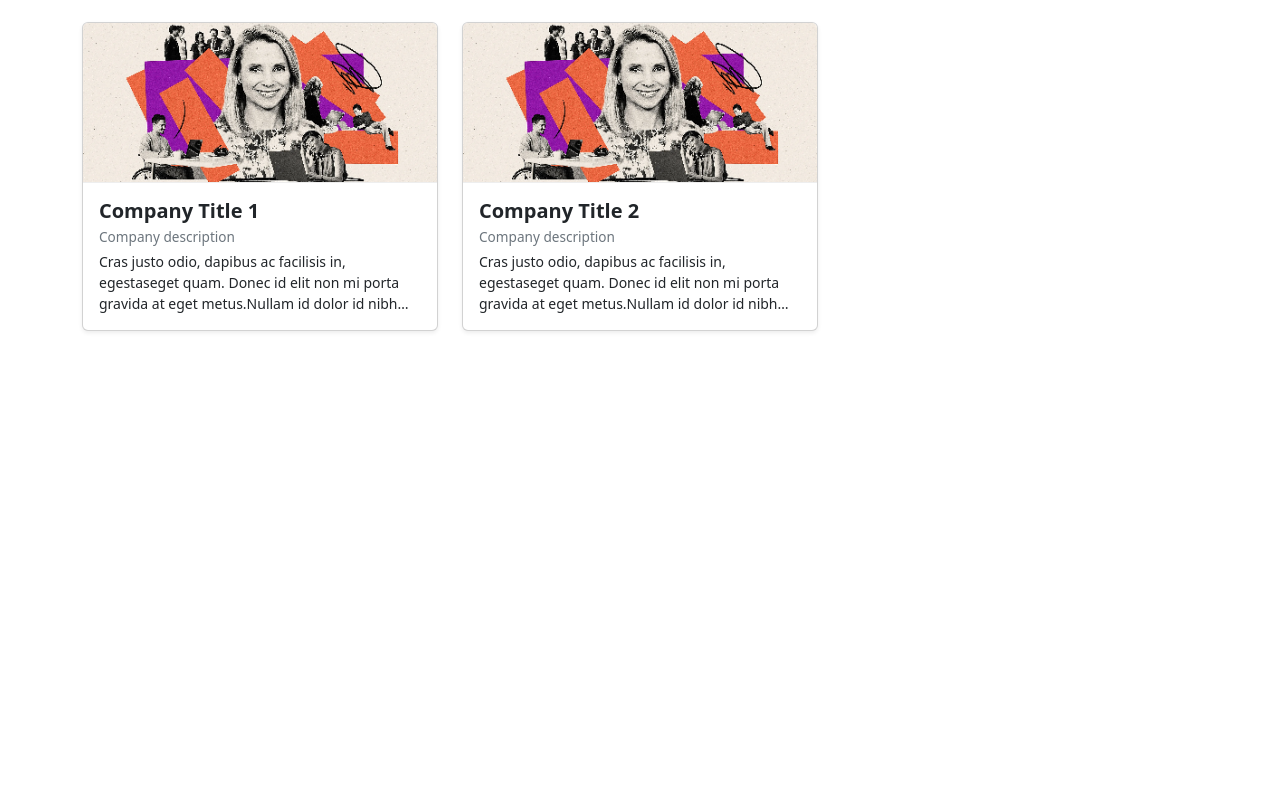
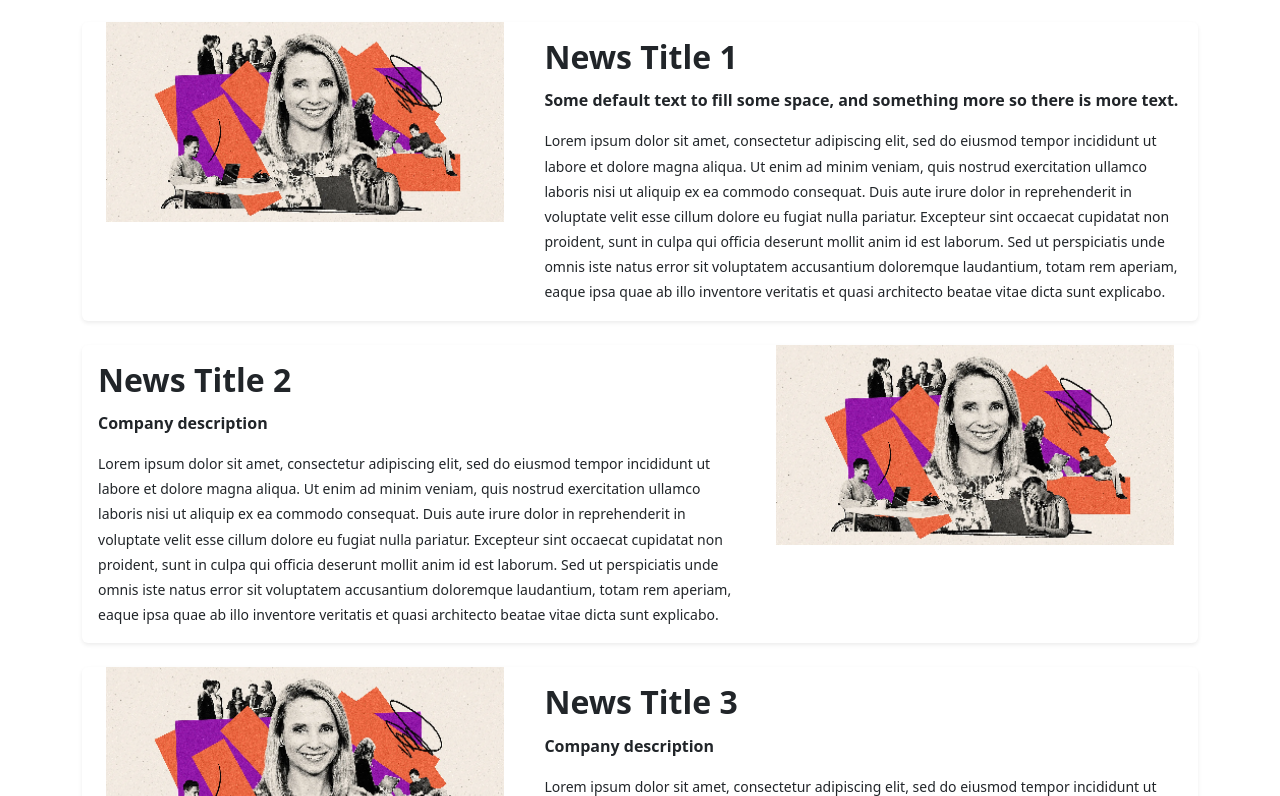
Before and after one commit to chenzhen40404/WebApp, a Vue app: page / in a window 1280 px wide. Shown: the part 984-1780 px from the top of the page. Before the commit the page ends 1339 px from the top, so only its background shows below. Built offline with nearby package versions, Linux system fonts and the light colour scheme.

Commit message:
增删改查

```diff
--- a/src/components/CompanyCard.vue
+++ b/src/components/CompanyCard.vue
@@ -1,62 +1,119 @@
 <template>
-  <div class="card shadow-sm w-100" role="region" aria-label="Company Info">
+  <div class="card shadow-sm w-100" :class="{ 'flex-row-reverse': isEven }" role="region" aria-label="Company Info">
+    <div class="image-container">
       <img
         v-if="company.img"
         :src="getImageUrl(company.img)"
         alt="Company Image"
-      class="card-img-top"
+        class="company-img"
       />
-    <div class="card-body d-flex flex-column">
-      <h5 class="card-title fw-bold">{{ company.title }}</h5>
-      <p class="card-subtitle text-muted description-text">{{ company.description }}</p>
+    </div>
+    <div class="content-container">
+      <div class="card-body">
+        <h3 class="card-title fw-bold mb-3">{{ company.title }}</h3>
+        <p class="card-subtitle fw-bold description-text mb-3">{{ company.description }}</p>
         <p class="card-text content-text">{{ company.content }}</p>
+      </div>
     </div>
   </div>
 </template>
 
 <script setup>
-defineProps({
-  company: Object
+import { computed } from 'vue';
+
+const props = defineProps({
+  company: Object,
+  index: Number,
 });
 
 function getImageUrl(relativePath) {
   if (!relativePath) return '';
   return new URL(`${relativePath}`, import.meta.url).href;
 }
+
+const isEven = computed(() => {
+  console.log('Index:', props.index, 'Is Even:', props.index % 2 === 1); // 调试
+  return props.index % 2 === 1;
+});
 </script>
 
 <style scoped>
 .card {
+  border: none;
   display: flex;
-  flex-direction: column;
-  min-height: 300px;
+  flex-direction: row;
+  min-height: 250px;
 }
 
-.card-img-top {
-  max-height: 160px;
+.card.flex-row-reverse {
+  flex-direction: row-reverse; /* 宽屏下奇数行反转 */
+}
+
+.image-container {
+  flex: 0 0 40%;
+  padding: 0 1.5rem;
+}
+
+.content-container {
+  flex: 0 0 60%;
+  display: flex;
+  align-items: center;
+}
+
+.company-img {
+  width: 100%;
+  height: 200px;
   object-fit: cover;
-  border-bottom: 1px solid #eee;
+  border: none;
+}
+
+.card-title {
+  font-size: 2rem;
 }
 
 .description-text {
-  font-size: 0.85rem;
-  margin-bottom: 0.25rem;
+  font-size: 1rem;
+  font-weight: bold;
 }
 
 .content-text {
   font-size: 0.875rem;
-  margin-bottom: 0.25rem;
-  overflow: hidden;
-  text-overflow: ellipsis;
-  display: -webkit-box;
-  -webkit-box-orient: vertical;
-  -webkit-line-clamp: 3;
-  line-clamp: 3;
+  line-height: 1.8;
+}
+
+@media (max-width: 767px) {
+  .card,
+  .card.flex-row-reverse {
+    display: flex !important;
+    flex-direction: column !important;
+    flex-wrap: nowrap !important;
+    transition: flex-direction 0.3s ease;
+  }
+
+  .image-container {
+    flex: 0 0 auto;
+    padding: 0;
+    margin-bottom: 1rem;
+    order: 1 !important; /* 强制图片在上 */
+  }
+
+  .content-container {
+    flex: 0 0 auto;
+    order: 2 !important; /* 强制内容在下 */
+  }
+
+  .company-img {
+    height: 150px;
+  }
 }
 
 @media (max-width: 576px) {
-  .card-img-top {
-    max-height: 120px;
+  .company-img {
+    height: 120px;
+  }
+
+  .card-title {
+    font-size: 1.5rem;
   }
 }
 </style>
--- a/src/views/KanbanView.vue
+++ b/src/views/KanbanView.vue
@@ -11,8 +11,32 @@
         v-for="task in filteredTasks"
         :key="task.id"
       >
-        <TaskCard :task="task" @start="startTask" @completed="completeTask" @back="backTask" @remove="removeTask" />
+        <TaskCard :task="task" @start="startTask" @completed="completeTask" @back="backTask" @remove="removeTask" @update:task="updateTask" />
       </div>
+      <div v-if="activeTab === 'todo'" class="col-12 col-sm-6 col-md-4 col-lg-3 d-flex justify-content-center mb-4">
+            <div class="card p-3 w-100 shadow-sm">
+                <button class="btn btn-outline-primary w-100" @click="toggleForm" v-if="!showForm">+ 添加任务</button>
+
+                <form v-if="showForm" @submit.prevent="addNewTask">
+                <div class="mb-2">
+                    <input v-model="newTask.title" type="text" class="form-control" placeholder="标题" required />
+                </div>
+                <div class="mb-2">
+                    <input v-model="newTask.description" type="text" class="form-control" placeholder="描述" required/>
+                </div>
+                <div class="mb-2">
+                    <textarea v-model="newTask.content" class="form-control" placeholder="内容" rows="3" required></textarea>
+                </div>
+                <div class="mb-2">
+                    <input v-model="newTask.image" type="text" class="form-control" placeholder="图片路径 (如 /img/picture.png)"  required/>
+                </div>
+                <div class="d-flex justify-content-between">
+                    <button type="submit" class="btn btn-sm btn-primary">提交</button>
+                    <button type="button" class="btn btn-sm btn-secondary" @click="toggleForm">取消</button>
+                </div>
+                </form>
+            </div>
+        </div>
     </div>
 
     <!-- 公司区域 -->
@@ -22,11 +46,11 @@
         <p>暂无公司</p>
       </div>
       <div
-        class="col-12 col-sm-12 col-md-6 col-lg-4 d-flex justify-content-center mb-4"
-        v-for="company in companies"
+        class="col-12 mb-4"
+        v-for="(company, index) in companies"
         :key="company.id"
       >
-        <CompanyCard :company="company" />
+        <CompanyCard :company="company" :index="index" />
       </div>
     </div>
   </div>
@@ -178,16 +202,23 @@ const tasks = ref([
 const companies = ref([
   {
     id: 1,
-    title: 'Company Title 1',
-    description: 'Company description',
-    content: 'Cras justo odio, dapibus ac facilisis in, egestaseget quam. Donec id elit non mi porta gravida at eget metus.Nullam id dolor id nibh ultri ...',
+    title: 'News Title 1',
+    description: 'Some default text to fill some space, and something more so there is more text.',
+    content: 'Lorem ipsum dolor sit amet, consectetur adipiscing elit, sed do eiusmod tempor incididunt ut labore et dolore magna aliqua. Ut enim ad minim veniam, quis nostrud exercitation ullamco laboris nisi ut aliquip ex ea commodo consequat. Duis aute irure dolor in reprehenderit in voluptate velit esse cillum dolore eu fugiat nulla pariatur. Excepteur sint occaecat cupidatat non proident, sunt in culpa qui officia deserunt mollit anim id est laborum. Sed ut perspiciatis unde omnis iste natus error sit voluptatem accusantium doloremque laudantium, totam rem aperiam, eaque ipsa quae ab illo inventore veritatis et quasi architecto beatae vitae dicta sunt explicabo.',
     img: '/img/new.png'
   },
   {
     id: 2,
-    title: 'Company Title 2',
+    title: 'News Title 2',
     description: 'Company description',
-    content: 'Cras justo odio, dapibus ac facilisis in, egestaseget quam. Donec id elit non mi porta gravida at eget metus.Nullam id dolor id nibh ultri ...',
+    content: 'Lorem ipsum dolor sit amet, consectetur adipiscing elit, sed do eiusmod tempor incididunt ut labore et dolore magna aliqua. Ut enim ad minim veniam, quis nostrud exercitation ullamco laboris nisi ut aliquip ex ea commodo consequat. Duis aute irure dolor in reprehenderit in voluptate velit esse cillum dolore eu fugiat nulla pariatur. Excepteur sint occaecat cupidatat non proident, sunt in culpa qui officia deserunt mollit anim id est laborum. Sed ut perspiciatis unde omnis iste natus error sit voluptatem accusantium doloremque laudantium, totam rem aperiam, eaque ipsa quae ab illo inventore veritatis et quasi architecto beatae vitae dicta sunt explicabo.',
+    img: '/img/new.png'
+  },
+  {
+    id: 3,
+    title: 'News Title 3',
+    description: 'Company description',
+    content: 'Lorem ipsum dolor sit amet, consectetur adipiscing elit, sed do eiusmod tempor incididunt ut labore et dolore magna aliqua. Ut enim ad minim veniam, quis nostrud exercitation ullamco laboris nisi ut aliquip ex ea commodo consequat. Duis aute irure dolor in reprehenderit in voluptate velit esse cillum dolore eu fugiat nulla pariatur. Excepteur sint occaecat cupidatat non proident, sunt in culpa qui officia deserunt mollit anim id est laborum. Sed ut perspiciatis unde omnis iste natus error sit voluptatem accusantium doloremque laudantium, totam rem aperiam, eaque ipsa quae ab illo inventore veritatis et quasi architecto beatae vitae dicta sunt explicabo.',
     img: '/img/new.png'
   }
 ]);
@@ -211,6 +242,46 @@ const taskTitle = computed(() => {
       return 'All Tasks';
   }
 });
+
+const showForm = ref(false);
+const newTask = ref({
+  title: '',
+  description: '',
+  content: '',
+  image: ''
+});
+
+function toggleForm() {
+  showForm.value = !showForm.value;
+}
+
+function addNewTask() {
+  if (!newTask.value.title.trim()) return;
+
+  // 自动计算 id（从当前 tasks 中找最大 id + 1）
+  const maxId = Math.max(...tasks.value.map(t => t.id), 0);
+  const task = {
+    id: maxId + 1,
+    title: newTask.value.title.trim(),
+    description: newTask.value.description.trim(),
+    content: newTask.value.content.trim(),
+    create: new Intl.DateTimeFormat('en-GB', {
+      year: '2-digit',
+      month: 'short',
+      day: 'numeric'
+    }).format(new Date()),
+    status: 'todo',
+    image: newTask.value.image.trim()
+  };
+
+  tasks.value.push(task);
+
+  // 重置表单并关闭
+  newTask.value = { title: '', description: '', content: '', image: '' };
+  showForm.value = false;
+
+  updateTaskCounts();
+}
 
 function startTask(task) {
   console.log('Start:', task.title);
@@ -244,6 +315,14 @@ function updateTaskCounts() {
   emit('remove', { type: 'all', counts });
 }
 
+function updateTask(updatedTask) {
+  const index = tasks.value.findIndex((t) => t.id === updatedTask.id);
+  if (index !== -1) {
+    tasks.value[index] = { ...updatedTask };
+    updateTaskCounts();
+  }
+}
+
 watch(
   () => activeTab,
   () => {
```
Also changed, not shown: src/components/StatusColumn.vue (deleted, +0 -37 lines), src/components/TaskCard.vue (+87 -11 lines), src/components/TaskForm.vue (deleted, +0 -34 lines). Lines whose indentation alone changed are shown as unchanged.
